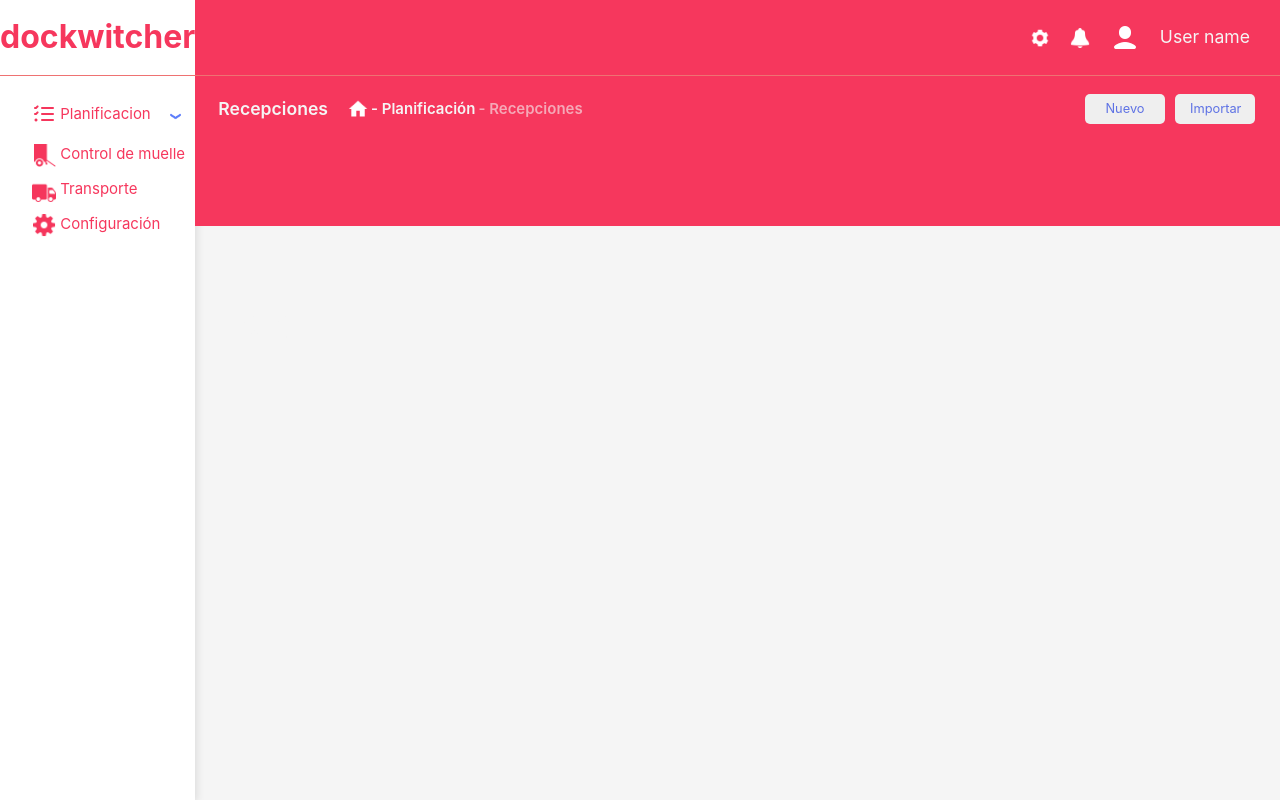
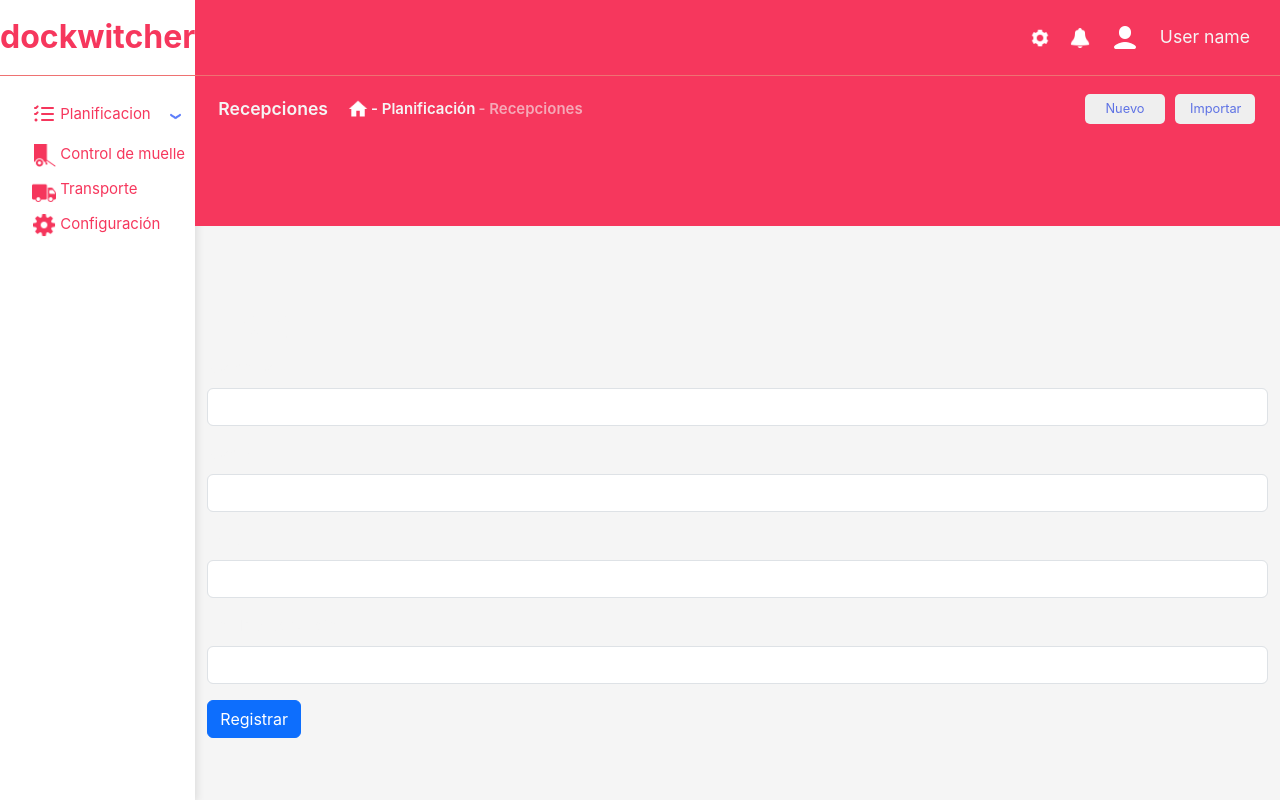
Before and after one commit to PJMonticoli/dockwitcher-front, a Vue app: page /tractorasnew in a window 1280 px wide. Built offline with nearby package versions, Linux system fonts and the light colour scheme.

Commit message:
newtractorasview para probar validaciones

```diff
--- a/package.json
+++ b/package.json
@@ -19,6 +19,8 @@
     "@fortawesome/free-regular-svg-icons": "^6.5.2",
     "@fortawesome/free-solid-svg-icons": "^6.5.2",
     "@fortawesome/vue-fontawesome": "^3.0.8",
+    "@vuelidate/core": "^2.0.3",
+    "@vuelidate/validators": "^2.0.4",
     "pinia": "^2.1.7",
     "vue": "^3.4.29",
     "vue-router": "^4.3.3"
--- a/src/main.js
+++ b/src/main.js
@@ -14,6 +14,9 @@ import { fas } from '@fortawesome/free-solid-svg-icons'
 import { far } from '@fortawesome/free-regular-svg-icons'
 import { fab } from '@fortawesome/free-brands-svg-icons'
 
+// Import Vuelidate
+import Vuelidate from '@vuelidate/core'
+
 library.add(fas, far, fab)
 
 const app = createApp(App)
@@ -24,4 +27,7 @@ app.use(createPinia())
 app.use(router)
 app.use(DockwitcherTheme)
 
+// Use Vuelidate
+app.use(Vuelidate)
+
 app.mount('#app')
--- a/src/router/index.js
+++ b/src/router/index.js
@@ -2,6 +2,7 @@ import { createRouter, createWebHistory } from 'vue-router'
 import HomeView from '../views/HomeView.vue'
 import AboutView from '../views/AboutView.vue'
 import TractorasView from '@/views/TractorasView.vue'
+import NewTractorasView from '@/views/NewTractorasView.vue'
 
 const router = createRouter({
   history: createWebHistory(import.meta.env.BASE_URL),
@@ -20,6 +21,11 @@ const router = createRouter({
       path: '/tractoras',
       name: 'tractoras',
       component: TractorasView
+    },
+    {
+      path: '/tractorasnew',
+      name: 'tractorasnew',
+      component: NewTractorasView
     }
   ]
 })
--- /dev/null
+++ b/src/views/NewTractorasView.vue
@@ -0,0 +1,226 @@
+<template>
+  <div>
+    <!-- v-model => directiva de Vue.js
+      permite la sincronización bidireccional entre el campo de entrada y el estado. -->
+    <!-- :class="{ 'is-invalid': errors.campo } agrega la clase is-invalid al campo de entrada si errors.pma tiene un valor -->
+    <form @submit.prevent="submitForm">
+      <div class="mb-3">
+        <label for="inputMatricula" class="form-label">Matricula</label>
+        <input
+          type="text"
+          class="form-control"
+          id="inputMatricula"
+          v-model="form.matricula"
+          :class="{ 'is-invalid': errors.matricula }"
+        />
+        <div class="invalid-feedback" v-if="errors.matricula">
+          {{ errors.matricula }}
+        </div>
+      </div>
+      <div class="mb-3">
+        <label for="inputMarca" class="form-label">Marca</label>
+        <input
+          type="text"
+          class="form-control"
+          id="inputMarca"
+          v-model="form.marca"
+          :class="{ 'is-invalid': errors.marca }"
+        />
+        <div class="invalid-feedback" v-if="errors.marca">
+          {{ errors.marca }}
+        </div>
+      </div>
+      <div class="mb-3">
+        <label for="inputPMA" class="form-label">PMA</label>
+        <input
+          type="text"
+          class="form-control"
+          id="inputPMA"
+          v-model="form.pma"
+          :class="{ 'is-invalid': errors.pma }"
+        />
+        <div class="invalid-feedback" v-if="errors.pma">
+          {{ errors.pma }}
+        </div>
+      </div>
+      <div class="mb-3">
+        <label for="inputNombre" class="form-label">Nombre Conductor</label>
+        <input
+          type="text"
+          class="form-control"
+          id="inputNombre"
+          v-model="form.nombre"
+          :class="{ 'is-invalid': errors.nombre }"
+        />
+        <div class="invalid-feedback" v-if="errors.nombre">
+          {{ errors.nombre }}
+        </div>
+      </div>
+      <button type="submit" class="btn btn-primary">Registrar</button>
+    </form>
+  </div>
+</template>
+
+<script>
+export default {
+  data() {
+    return {
+      form: {
+        matricula: '',
+        marca: '',
+        pma: '',
+        nombre: ''
+      },
+      errors: {}
+    }
+  },
+  methods: {
+    validateForm() {
+      this.errors = {}
+
+      if (!this.form.matricula) {
+        this.errors.matricula = 'La matricula es obligatoria.'
+      }
+      if (!this.form.marca) {
+        this.errors.marca = 'La marca es obligatoria.'
+      }
+      if (!this.form.pma) {
+        this.errors.pma = 'El PMA es obligatorio.'
+      }
+      if (!this.form.nombre) {
+        this.errors.nombre = 'El nombre del conductor es obligatorio.'
+      }
+
+      return Object.keys(this.errors).length === 0
+    },
+    submitForm() {
+      if (this.validateForm()) {
+        console.log('Formulario válido:', this.form)
+      } else {
+        console.log('Errores en el formulario:', this.errors)
+      }
+    }
+  }
+}
+</script>
+
+<!-- <template>
+    <div>
+      <form @submit.prevent="submitForm">
+        <div class="mb-3">
+          <label for="inputMatricula" class="form-label">Matricula</label>
+          <input
+            type="text"
+            class="form-control"
+            id="inputMatricula"
+            v-model="form.matricula"
+            :class="{'is-invalid': errors.matricula}"
+            @blur="validateField('matricula')"
+            @focus="clearError('matricula')"
+          />
+          <div class="invalid-feedback" v-if="errors.matricula">
+            {{ errors.matricula }}
+          </div>
+        </div>
+        <div class="mb-3">
+          <label for="inputMarca" class="form-label">Marca</label>
+          <input
+            type="text"
+            class="form-control"
+            id="inputMarca"
+            v-model="form.marca"
+            :class="{'is-invalid': errors.marca}"
+            @blur="validateField('marca')"
+            @focus="clearError('marca')"
+          />
+          <div class="invalid-feedback" v-if="errors.marca">
+            {{ errors.marca }}
+          </div>
+        </div>
+        <div class="mb-3">
+          <label for="inputPMA" class="form-label">PMA</label>
+          <input
+            type="text"
+            class="form-control"
+            id="inputPMA"
+            v-model="form.pma"
+            :class="{'is-invalid': errors.pma}"
+            @blur="validateField('pma')"
+            @focus="clearError('pma')"
+          />
+          <div class="invalid-feedback" v-if="errors.pma">
+            {{ errors.pma }}
+          </div>
+        </div>
+        <div class="mb-3">
+          <label for="inputNombre" class="form-label">Nombre Conductor</label>
+          <input
+            type="text"
+            class="form-control"
+            id="inputNombre"
+            v-model="form.nombre"
+            :class="{'is-invalid': errors.nombre}"
+            @blur="validateField('nombre')"
+            @focus="clearError('nombre')"
+          />
+          <div class="invalid-feedback" v-if="errors.nombre">
+            {{ errors.nombre }}
+          </div>
+        </div>
+        <button type="submit" class="btn btn-primary">Registrar</button>
+      </form>
+    </div>
+  </template>
+
+  <script>
+  export default {
+    data() {
+      return {
+        form: {
+          matricula: '',
+          marca: '',
+          pma: '',
+          nombre: ''
+        },
+        errors: {}
+      };
+    },
+    methods: {
+      validateField(field) {
+        if (!this.form[field]) {
+          this.errors[field] = `El campo ${field} es obligatorio.`;
+        } else {
+          this.clearError(field);
+        }
+      },
+      clearError(field) {
+        delete this.errors[field];
+      },
+      validateForm() {
+        this.errors = {};
+
+        if (!this.form.matricula) {
+          this.errors.matricula = 'La matricula es obligatoria.';
+        }
+        if (!this.form.marca) {
+          this.errors.marca = 'La marca es obligatoria.';
+        }
+        if (!this.form.pma) {
+          this.errors.pma = 'El PMA es obligatorio.';
+        }
+        if (!this.form.nombre) {
+          this.errors.nombre = 'El nombre del conductor es obligatorio.';
+        }
+
+        return Object.keys(this.errors).length === 0;
+      },
+      submitForm() {
+        if (this.validateForm()) {
+          console.log('Formulario válido:', this.form);
+        } else {
+          console.log('Errores en el formulario:', this.errors);
+        }
+      }
+    }
+  };
+  </script> -->
```
Also changed, not shown: 1 other file (tests, documents, lock files or other folders).
